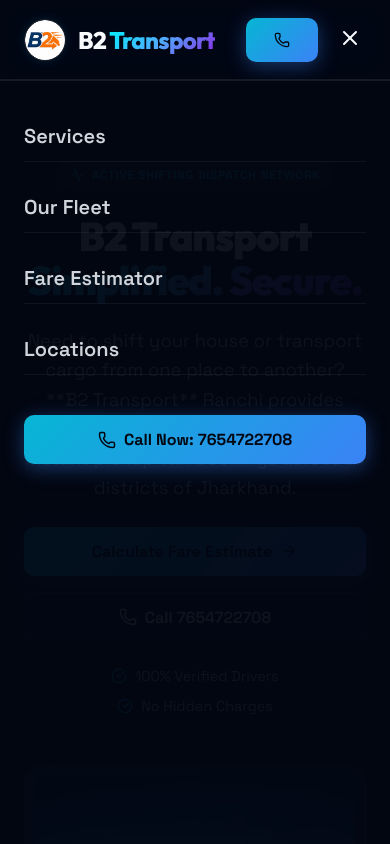
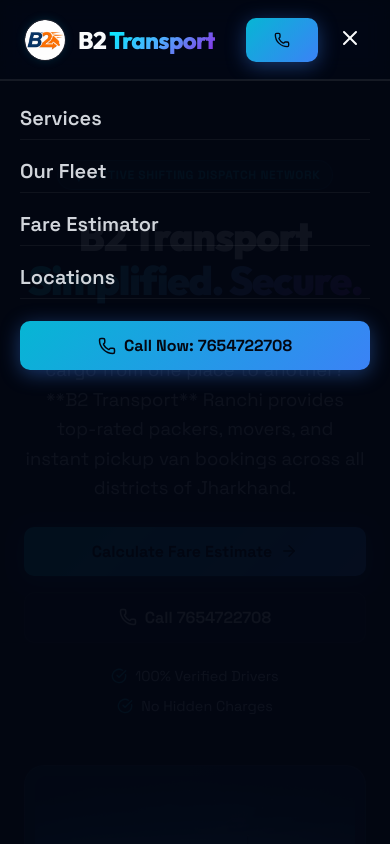
Before and after one commit to bikashsinghchouhan/transport, a Next.js app: page / in a window 390 px wide. Both pictures are taken after a click on the button 350 px from the left and 39 px from the top of the page. Shown: the top 844 px of the page. Built offline with nearby package versions, Linux system fonts and the light colour scheme; no server answers.

Commit message:
feat: implement responsive Header component with mobile drawer and scroll effects

```diff
--- a/src/components/Header.module.css
+++ b/src/components/Header.module.css
@@ -171,22 +171,28 @@
   background: rgba(3, 7, 18, 0.95);
   backdrop-filter: blur(20px);
   border-top: 1px solid var(--border-color);
-  padding: 30px 24px;
+  padding: 16px 20px;
   z-index: 99;
   animation: slideDown 0.3s cubic-bezier(0.4, 0, 0.2, 1);
+  transition: var(--transition-smooth);
+}
+
+.scrolled .mobileDrawer {
+  top: 70px;
+  height: calc(100vh - 70px);
 }
 
 .mobileNav {
   display: flex;
   flex-direction: column;
-  gap: 20px;
+  gap: 10px;
 }
 
 .mobileNavLink {
   font-size: 1.25rem;
   font-weight: 600;
   color: var(--text-secondary);
-  padding: 12px 0;
+  padding: 8px 0;
   border-bottom: 1px solid rgba(255, 255, 255, 0.05);
   transition: var(--transition-fast);
 }
--- a/src/components/Header.tsx
+++ b/src/components/Header.tsx
@@ -73,7 +73,7 @@
             <Link href="/#locations" onClick={() => setIsOpen(false)} className={styles.mobileNavLink}>
               Locations
             </Link>
-            <a href="tel:7654722708" className="btn-neon" onClick={() => setIsOpen(false)} style={{ width: '100%', marginTop: '20px' }}>
+            <a href="tel:7654722708" className="btn-neon" onClick={() => setIsOpen(false)} style={{ width: '100%', marginTop: '12px' }}>
               <Phone size={18} />
               Call Now: 7654722708
             </a>
```
